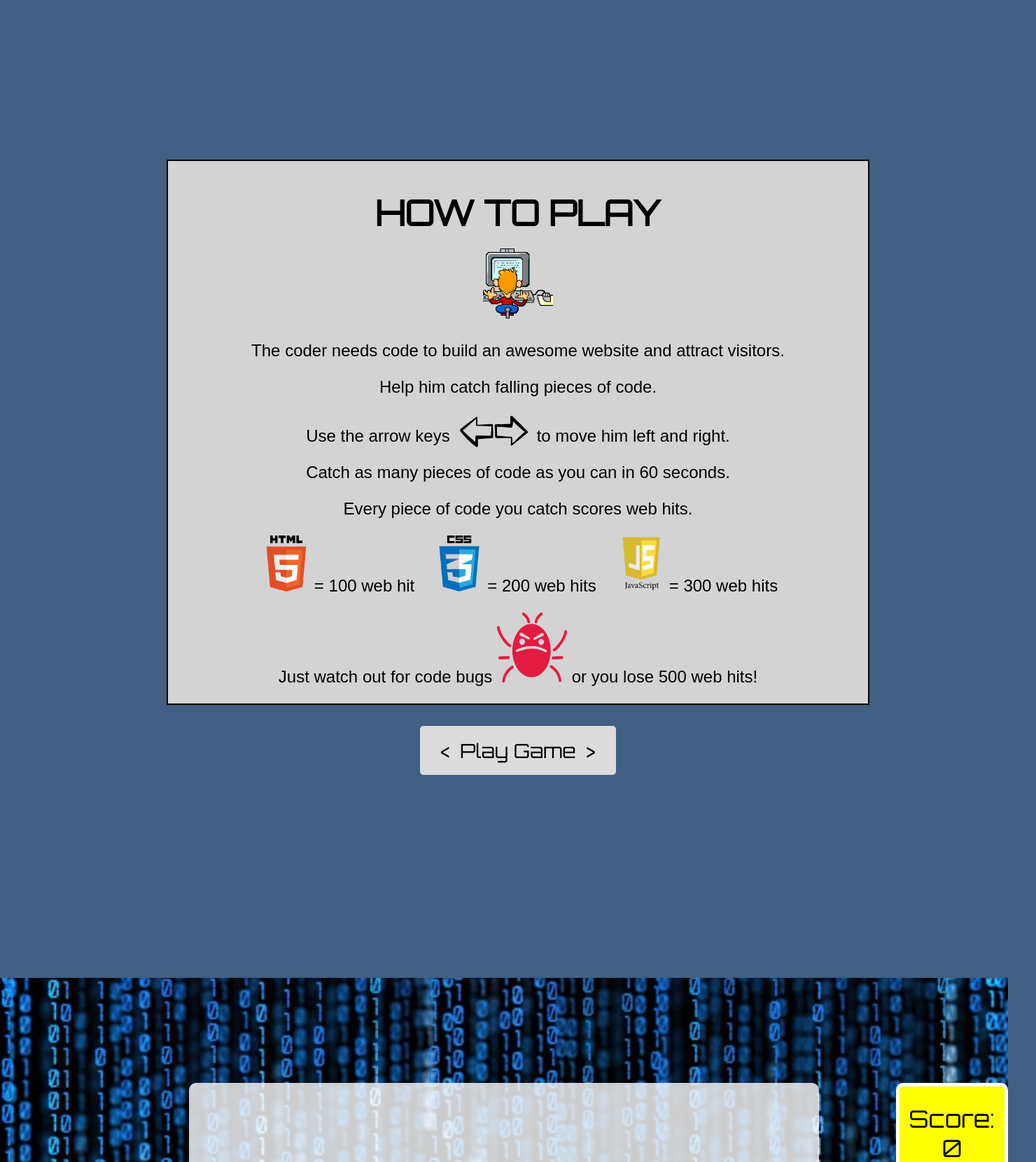
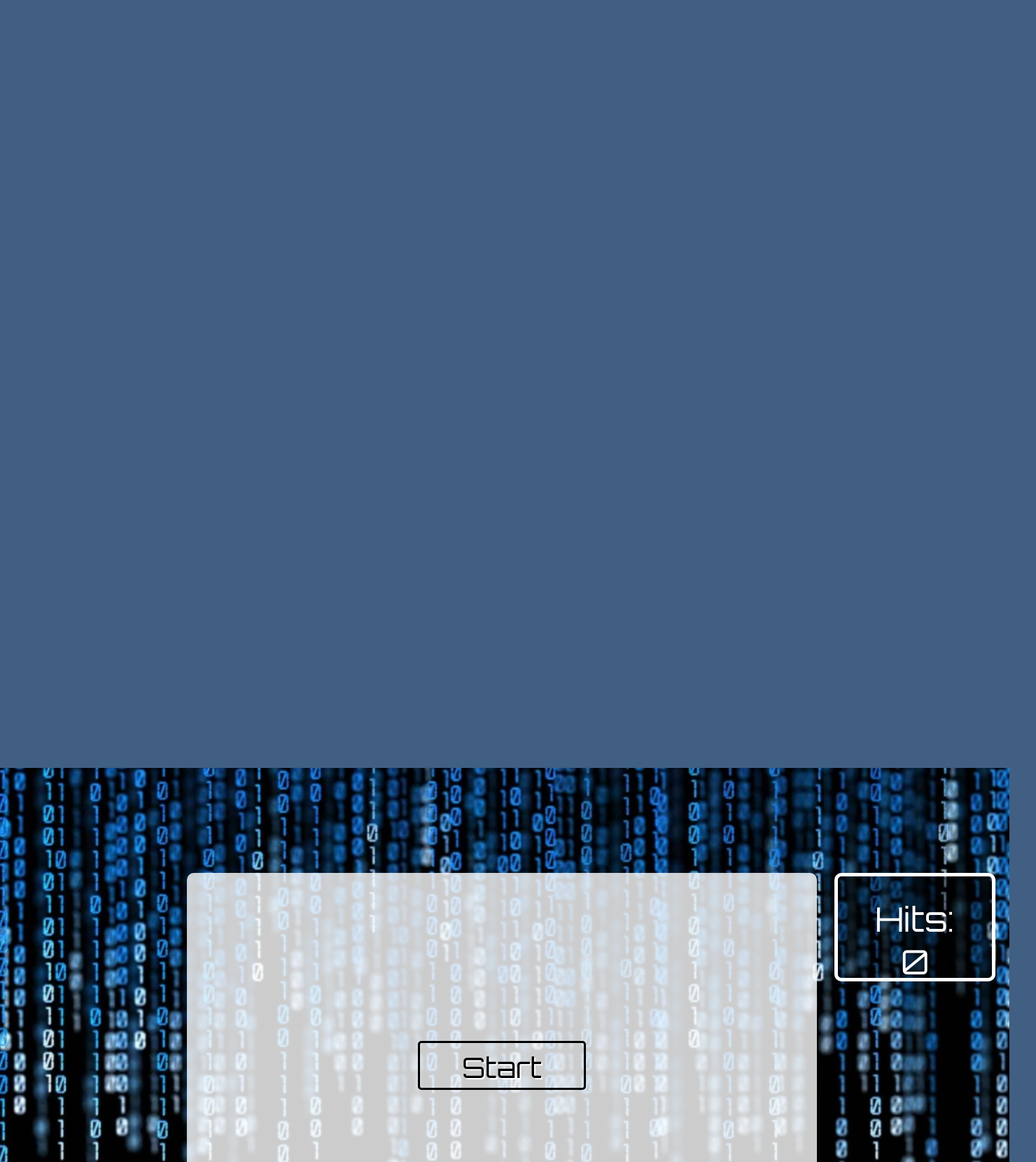
Before and after one commit to msherrington/Code-Catcher, a PHP site: page / in a window 1480 px wide. Shown: the part 773-2433 px from the top of the page at 70% size. Run offline with PHP 8.4, Linux system fonts and the light colour scheme; some libraries are stand-ins or nearby versions.

Commit message:
page scroll animate working and some styling done

```diff
--- a/css/style.css
+++ b/css/style.css
@@ -3,6 +3,7 @@
   text-align: center;
   font-size: 34px;
   font-family: Orbitron, sans-serif;
+  margin: 0;
 }
 
 h1 {
@@ -20,7 +21,7 @@
 }
 
 .container1 {
-  height: 2000px;
+  height: 1700px;
 }
 
 button {
@@ -77,11 +78,12 @@
 
 .container2 {
   position: relative;
+  font-family: Orbitron, sans-serif;
   background-image: url('../images/codewall.jpg');
   background-position: center;
   background-size: cover;
-  height: 900px;
-  width: 1440px;
+  height: 750px;
+  width: 1450px;
   margin-left: -8px;;
   padding-top: 150px;
 }
@@ -108,36 +110,48 @@
 }
 
 .timer {
+  align-items: center;
   float: left;
-  width: 150px;
+  font-family: Orbitron, sans-serif;
+  width: 200px;
   height: 100px;
-  background-color: lightblue;
+  background-color: rgba(230,0,0,0.2);
+  color: white;
+  /*background-color: lightblue;*/
   border: solid 5px white;
   border-radius: 10px;
+  font-size: 60px;
+  padding-top: 50px;
+  margin-left: 30px;
 }
 
 .score-board {
+  align-items: center;
+  font-family: Orbitron, sans-serif;
+  color: white;
   float: right;
-  width: 150px;
+  width: 220px;
   height: 100px;
-  background-color: yellow;
+  background-color: rgba(0,0,0,0.4);
   border: solid 5px white;
   border-radius: 10px;
-  margin-bottom: 200px;
+  /*margin-bottom: 200px;*/
   margin-top: 0px;
-  padding-top: 25px;
+  margin-right: 20px;
+  padding-top: 30px;
+  padding-bottom: 15px;
+  font-size: 48px;
 }
 
 /*div .final-score {
-  /*position: absolute;*/
-  /*left: 400px
-  top: 400px;*/
+  position: absolute;
+  left: 400px
+  top: 400px;
   margin: 0 auto;
   background-color: red;
   height: 100px;
-  width: 150px;*/
-
-}
+  width: 150px;
+}*/
 
 /*.hi-score-board {
   float: right;
@@ -152,6 +166,7 @@
 span {
   font-size: 48px;
 }
+
 
 div.codewall {
   width: 900px;
--- a/index.html
+++ b/index.html
@@ -15,10 +15,10 @@
 
       <img src="images/coder.gif" id="mainImage">
       <br>
-      <button><a href="#instruct">&lt;&ensp;Instructions&ensp;&gt;</a></button>
-      <button><a href="#game" id="play">&lt;&ensp;Play Game&ensp;&gt;</a></button>
+      <button class="instruct">&lt;&ensp;Instructions&ensp;&gt;</button>
+      <button class="play">&lt;&ensp;Play Game&ensp;&gt;</button>
 
-      <div class="instructions" id="instruct">
+      <div class="instructions">
         <h2>HOW TO PLAY</h2>
         <img src="images/coder.gif">
         <p>The coder needs code to build an awesome website and attract visitors.</p>
@@ -29,7 +29,7 @@
         <p><img src="images/html.png" class="codeImg" alt="HTML">= 100 web hit&emsp;<img src="images/css.png" class="codeImg" alt="CSS">= 200 web hits&emsp;<img src="images/javascript.png" class="codeImg" alt="">= 300 web hits</p>
         <p>Just watch out for code bugs <img src="images/bug.png"> or you lose 500 web hits!</p>
       </div>
-      <button><a href="#game">&lt;&ensp;Play Game&ensp;&gt;</a></button>
+      <button class="play" id="play2">&lt;&ensp;Play Game&ensp;&gt;</button>
     </div>
 
     <div class="container2" id="game">
@@ -37,12 +37,10 @@
       <audio id="buzz" src="sounds/buzz.mp3"></audio>
       <audio id="pop" src="sounds/pop.mp3"></audio>
 
-      <div class="timer">
-        <br>60
-      </div>
+      <div class="timer">60</div>
 
       <div class="score-board">
-        Score: <br>
+        Hits: <br>
         <span class="score-display">0</span>
       </div>
 
@@ -54,9 +52,6 @@
         </div> -->
 
         <button id="startBtn">Start</button>
-
-
-
 
         <!-- code catcher dude -->
         <div id="coder">
--- a/js/app.js
+++ b/js/app.js
@@ -2,36 +2,50 @@
 $(() => {
 
   //two lines for scroll lock
-  $('body').css('overflow','hidden');
-  $('body').attr('scroll','no');
+  // $('body').css('overflow','hidden');
+  // $('body').attr('scroll','no');
 
     // TO DO LIST...
     //-------------------
+
     // maybe increase falling speed a little
     //check for how many objects falling at same time - maybe incease
+
     //more bugs appearing?!
+    // warn about hidden bugs in falling code
+      // timer flash at 5 secs
+      // increase coder speed with dropspeed??
+
+      // gif background?
+
+      //fix the time error!!!
+
+      //clean up code
+
+    //styling:
+    // animate page down (so hide instructions) - DONE
+    // audio remove numbers on play
+    // ADD SOUND EFFECTS!!
+    // HI SCORE BOX?
+
+    //instructions page - resize images
+    //welcome page - change buttons
+
+    // hide everything and just show it when using start button?? e.g. timer, score box
 
 
-    // BOUNDARIES FOR CODER dude - kind of done.
+  const $instructionBtn = $('.instruct');
+  const $instructionPage = $('.instructions');
 
-    //increase scores
-
-    //styling:
-    // animate page down (so hide instructions)
-    // explain about bugs hiding
-    // ADD SOUND EFFECTS!!
-    // HI SCORE BOX?
-    // hide everything and just show it when using start button?? e.g. timer, score box
-    //main screen - timer, score, lives, hi score
-
-
-
-  const $codewall = $('.codewall');
+  const $playBtn = $('.play');
+  const $playBtn2 = $('#play2');
 
   const $startBtn = $('#startBtn');
 
   const buzz = $('#buzz');
   const pop = $('#pop');
+
+  const $codewall = $('.codewall');
 
   // code catcher dude
   const $coder = $('#coder');
@@ -51,6 +65,8 @@
   //hide falling divs before game starts
   $fallingDivs.hide();
   $timer.hide();
+  $instructionPage.hide();
+  $playBtn2.hide();
   // $scoreBoard.hide();
 
   //event listener for arrrow keys to move coder
@@ -204,9 +220,24 @@
     startTime();
   }
 
+  function jumpToGame() {
+    $('html, body').animate({ scrollTop: $(document).height() }, 2000);
+  }
+
+  function showInstructions() {
+    $('html, body').animate({ scrollTop: $(document).height() - 1810 }, 2000);
+    $instructionPage.show();
+    $playBtn2.show();
+  }
+
   //event listener for start button
   $startBtn.on('click', startGame);
 
+  $playBtn.on('click', jumpToGame);
+  $instructionBtn.on('click', showInstructions);
+
+
+  console.log($(document).height());
 
 //THIS IS THE BOTTOM OF THE DOM CONTENT LOADER
 });
@@ -215,6 +246,7 @@
 
 
 //DONE LIST
+// BOUNDARIES FOR CODER dude - kind of done
 // arrow keys needed in instructions - DONE
 // DEBUG DROPPING IMAGES CHANGING HALFWAY THROUGH DROPPING - SEEMS TO BE DONE!! :-)
 // NEED RESET WHEN TIMER RUNS OUT!!! - done
```
